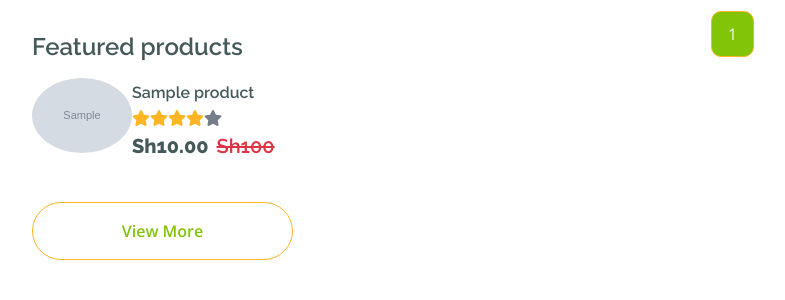
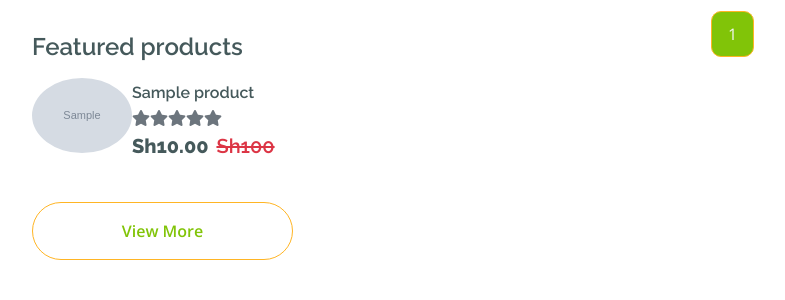
Before and after one commit to MuliJob/fruitables, a Django app: page /shop/ in a window 1280 px wide. Shown: the part 1024-1324 px from the top of the page, without its empty margins (50-835 px from the left). Run offline with Django 5.2, Linux system fonts and the light colour scheme; tables that the repository leaves empty hold one stand-in row (values such as "Sample post"); grey boxes marked "Sample" are stand-in pictures; some libraries are stand-ins or nearby versions.

Commit message:
initial commit

```diff
--- a/fruitable/web/templates/shop.html
+++ b/fruitable/web/templates/shop.html
@@ -130,11 +130,13 @@
                                                     <div>
                                                         <h6 class="mb-2">{{ vegetable.product_name }}</h6>
                                                         <div class="d-flex mb-2">
-                                                            <i class="fa fa-star text-secondary"></i>
-                                                            <i class="fa fa-star text-secondary"></i>
-                                                            <i class="fa fa-star text-secondary"></i>
-                                                            <i class="fa fa-star text-secondary"></i>
-                                                            <i class="fa fa-star"></i>
+                                                            {% for i in "12345" %}
+                                                                {% if forloop.counter <= vegetable.get_average_rating %}
+                                                                    <i class="fa fa-star text-secondary"></i>
+                                                                {% else %}
+                                                                    <i class="fa fa-star text-muted"></i>
+                                                                {% endif %}
+                                                            {% endfor %}
                                                         </div>
                                                         <div class="d-flex mb-2">
                                                             <h5 class="fw-bold me-2">Sh{{ vegetable.product_price }}</h5>
```
Also changed, not shown: fruitable/web/templates/shop-detail.html (+7 -5 lines).
